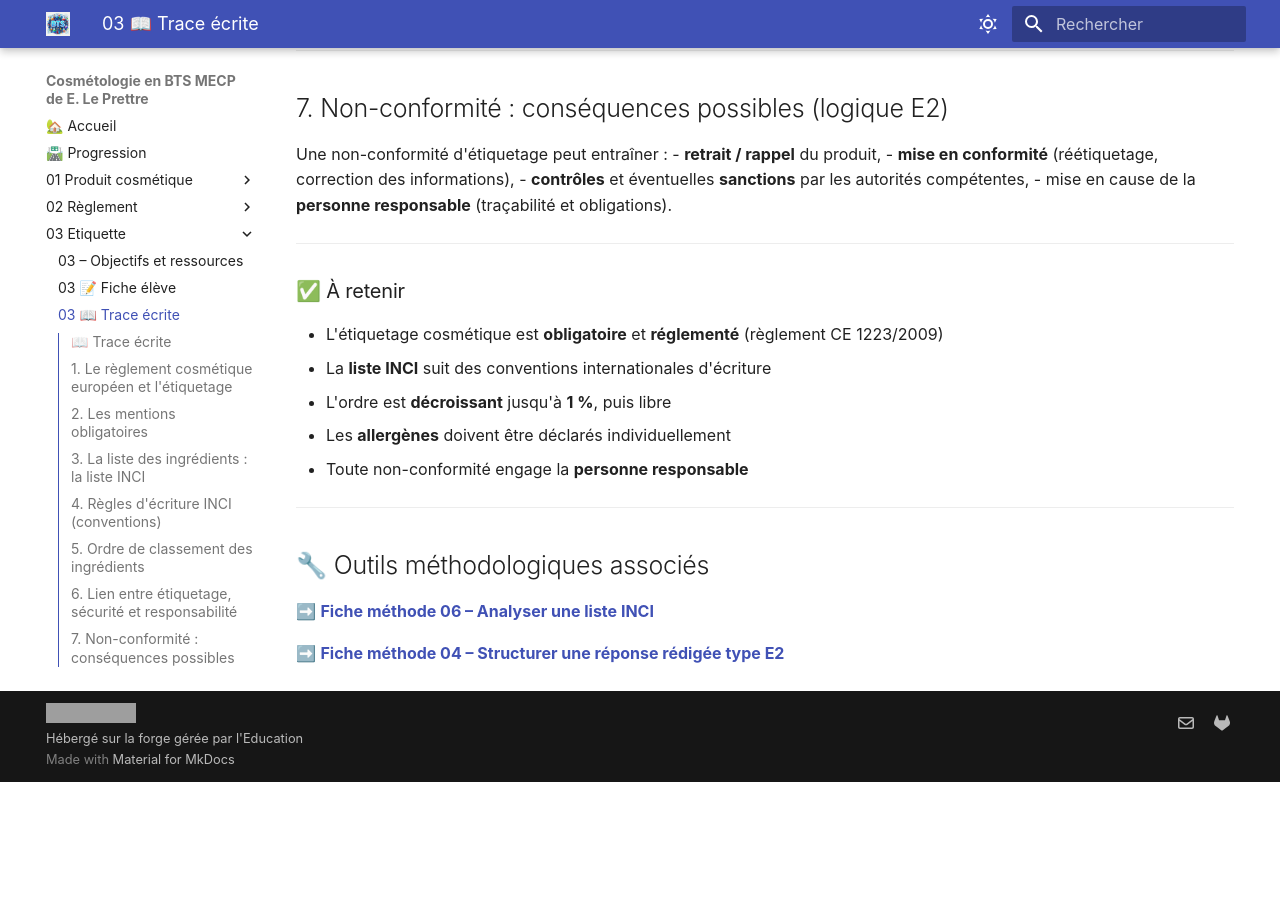
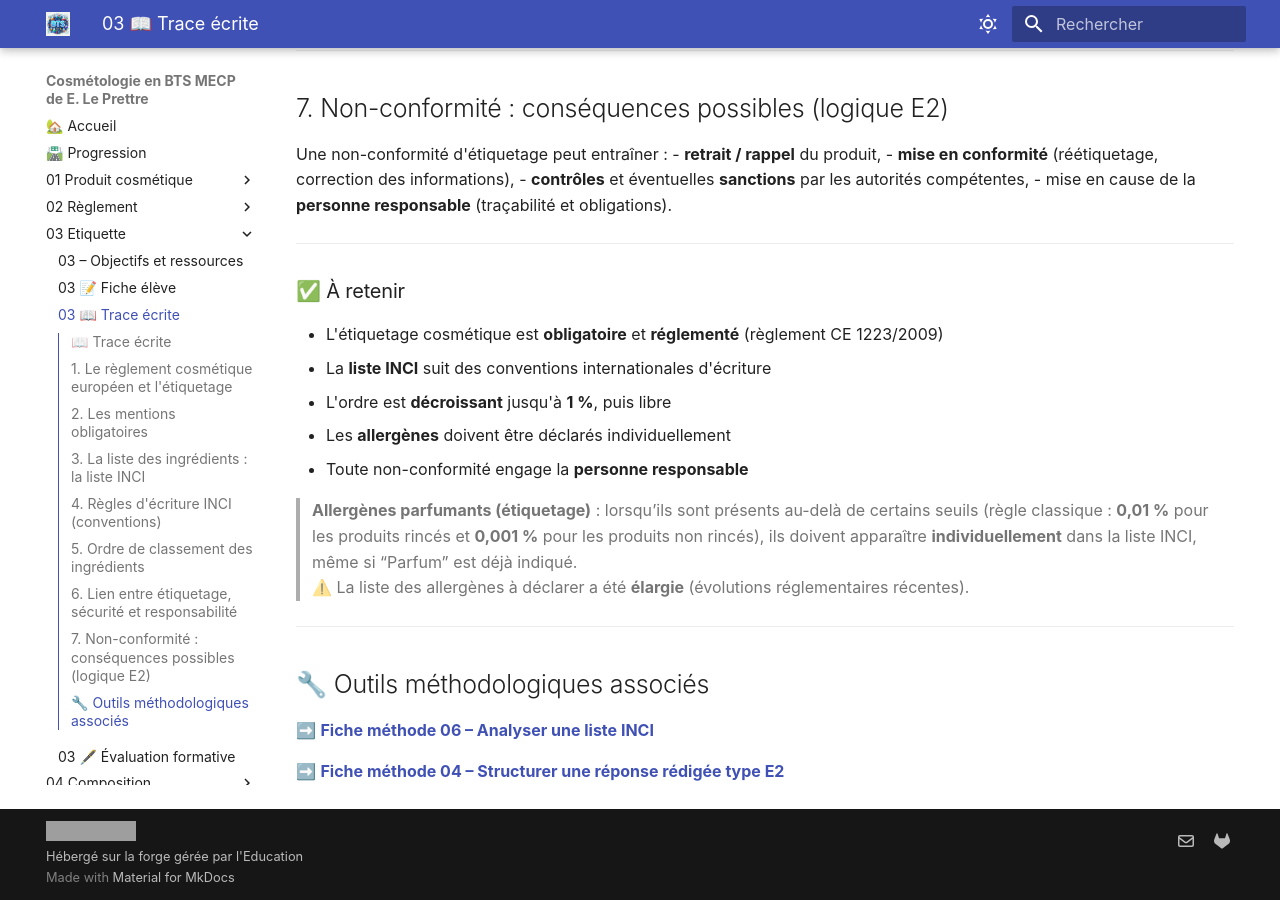
Before and after one commit to E-LePrettre/bts-mecp-cosmetologie, an MkDocs documentation site: the page built from docs/03_Etiquette/03b_trace_ecrite.md, in a window 1280 px wide and 900 px high, scrolled down 2185 px. Built offline with MkDocs 1.6.1 and Material for MkDocs 9.7.7, drawn with Linux system fonts in a browser that asks for light colours; before the commit the page ends 2967 px from its top, so only the background shows below that; grey boxes are pictures that could not be loaded.

Commit message:
03 mise à jour

```diff
--- a/docs/03_Etiquette/03b_trace_ecrite.md
+++ b/docs/03_Etiquette/03b_trace_ecrite.md
@@ -103,10 +103,14 @@ Une non-conformité d'étiquetage peut entraîner :
 - Les **allergènes** doivent être déclarés individuellement
 - Toute non-conformité engage la **personne responsable**
 
+> **Allergènes parfumants (étiquetage)** : lorsqu’ils sont présents au-delà de certains seuils (règle classique : **0,01 %** pour les produits rincés et **0,001 %** pour les produits non rincés), ils doivent apparaître **individuellement** dans la liste INCI, même si “Parfum” est déjà indiqué.
+> ⚠️ La liste des allergènes à déclarer a été **élargie** (évolutions réglementaires récentes).
+
+
 ---
 
 ## 🔧 Outils méthodologiques associés
 
-➡️ [**Fiche méthode 06 – Analyser une liste INCI**](../Methodologie/06_fiche_methode/)
+➡️ [**Fiche méthode 06 – Analyser une liste INCI**](../Methodologie/06_fiche_methode.md)
 
-➡️ [**Fiche méthode 04 – Structurer une réponse rédigée type E2**](../Methodologie/04_fiche_methode/)
+➡️ [**Fiche méthode 04 – Structurer une réponse rédigée type E2**](../Methodologie/04_fiche_methode.md)
```
Also changed, not shown: docs/03_Etiquette/README.md (+1 -1 lines), 1 other file.
